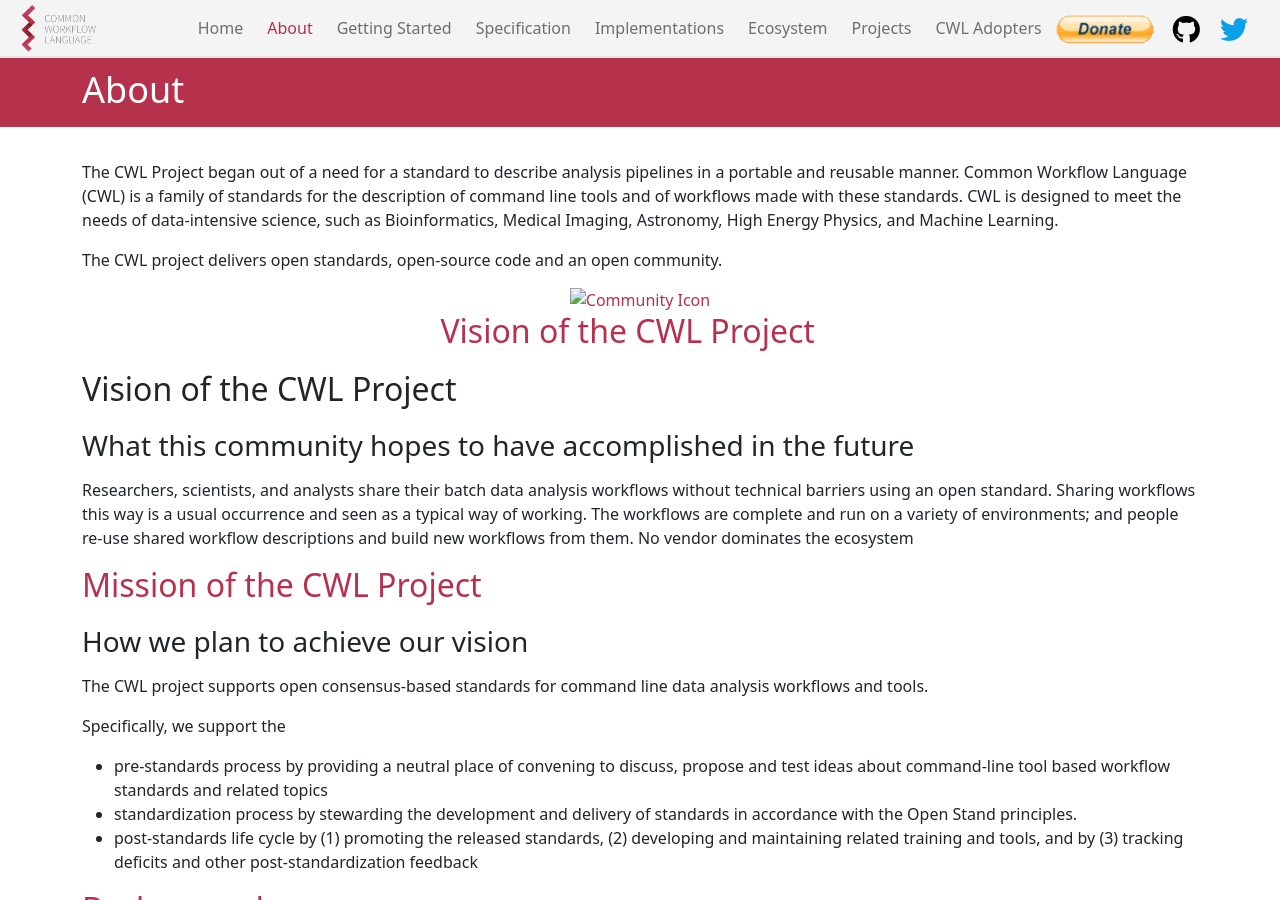
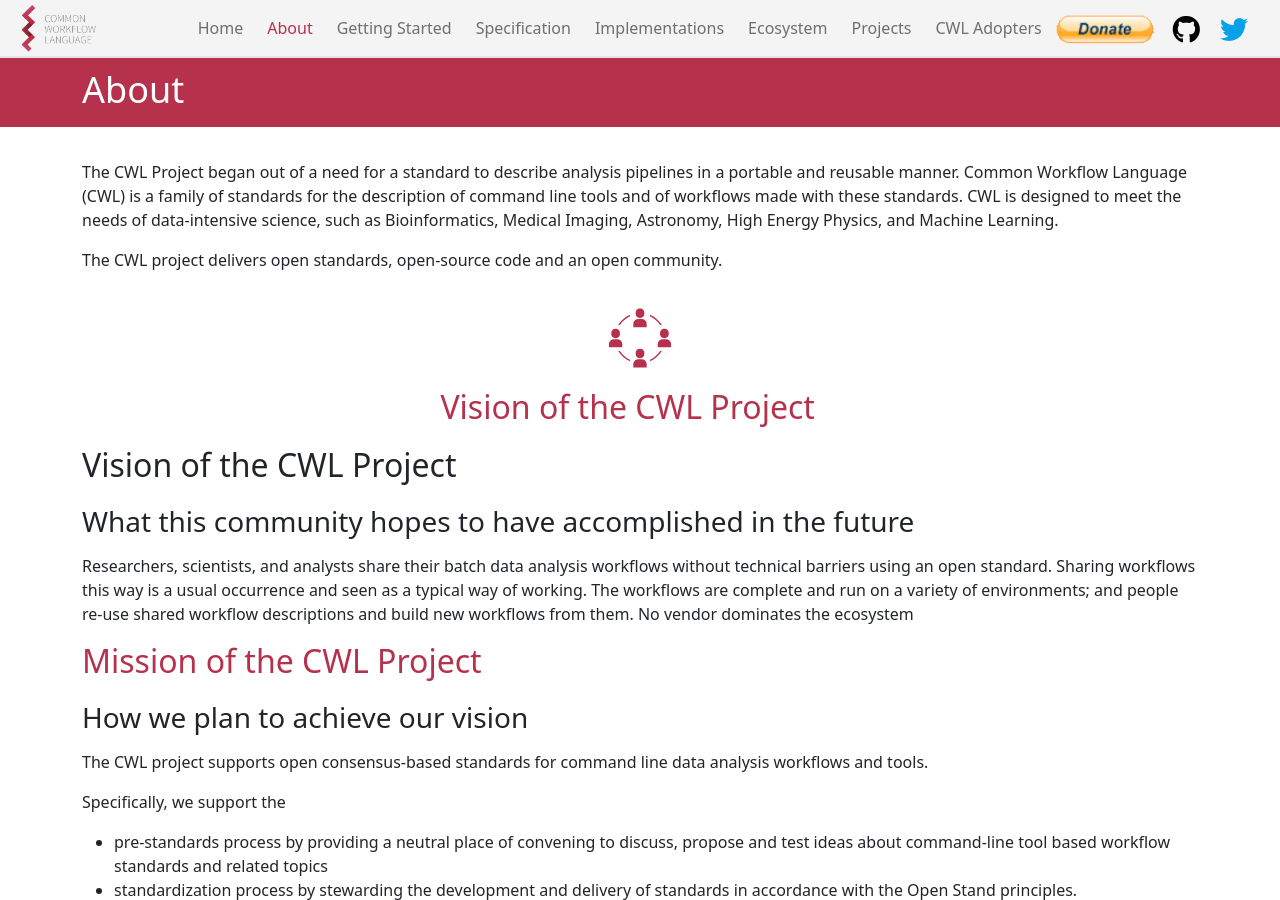
Before and after one commit to common-workflow-language/cwl-website, a Jekyll site: the page built from content/about.md, in a window 1280 px wide and 900 px high. Built offline with Jekyll 4.4.1, drawn with Linux system fonts in a browser that asks for light colours.

Commit message:
fixing graphic

```diff
--- a/content/about.md
+++ b/content/about.md
@@ -16,7 +16,7 @@ The CWL project delivers open standards, open-source code and an open community.
 {:.cwl-red}
 
   <div class="section-header">
-    <img src="assets/img/noun_Community_943325.svg" class="section-icon" alt="Community Icon">
+    <img src="../assets/img/noun_Community_943325.svg" class="section-icon" alt="Community Icon">
     <h2 id="vision">Vision of the CWL Project</h2>
   </div>
 
```
